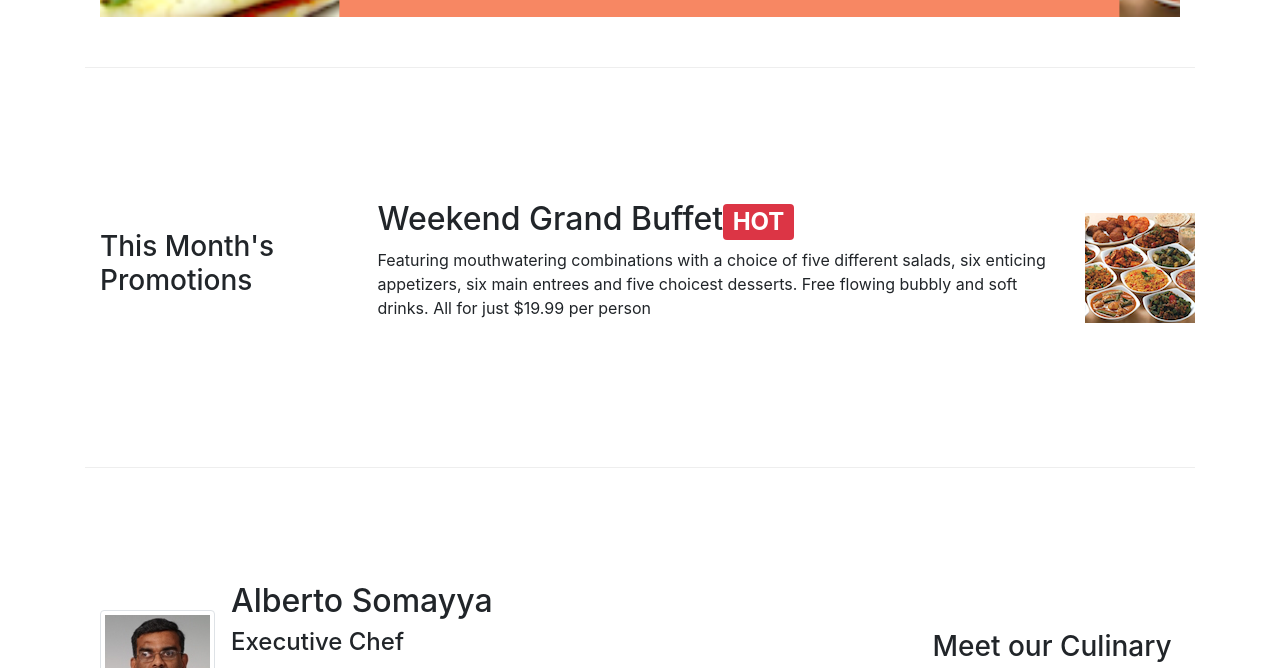
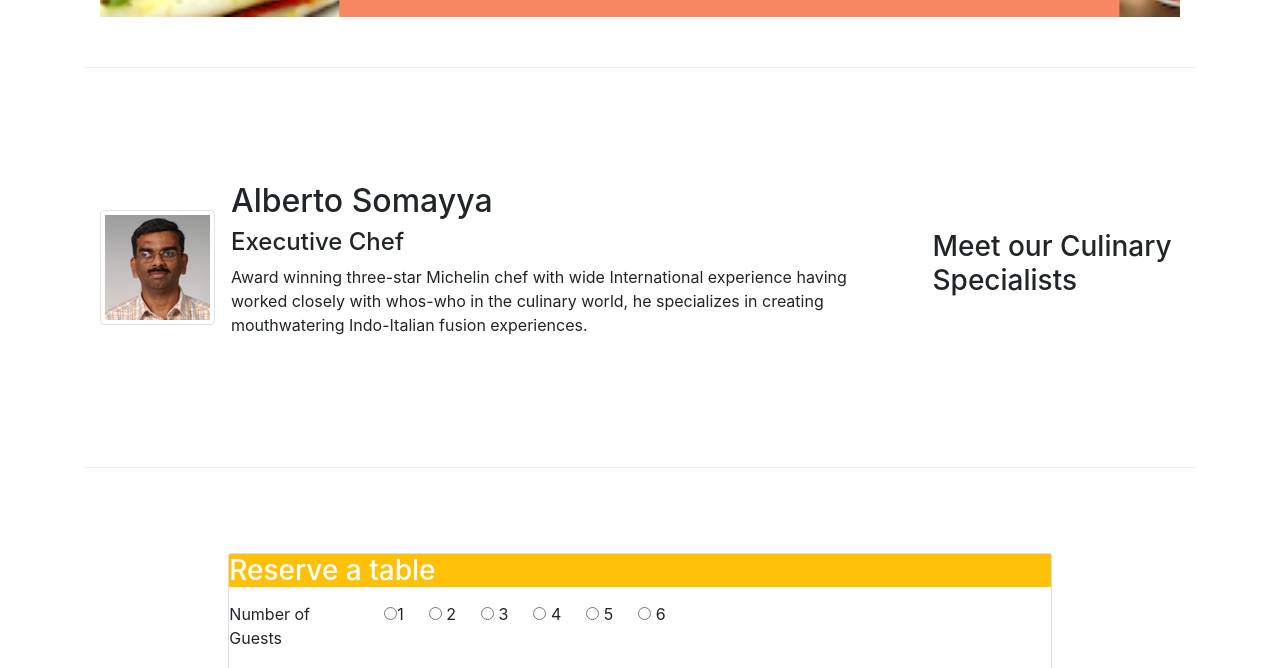
Before and after one commit to ANtibushitse/Front-End-Web-UI-Frameworks-and-Tools--Bootstrap-4, a website: page index.html in a window 1280 px wide. Shown: the part 643-1311 px from the top of the page. Drawn offline with nearby package versions, Linux system fonts and the light colour scheme.

Commit message:
formatting

```diff
--- a/index.html
+++ b/index.html
@@ -110,21 +110,11 @@
             </div>
         </div>
     </div>
-    <!-- Promotions -->
-    <div class="container">
-        <div class="row row-content align-items-center">
-            <div class="col-sm-4 col-md-3">
-                <h3>This Month's Promotions</h3>
-            </div>
-            <div class="col-sm col-md">
-                <h2>Weekend Grand Buffet<span class="badge badge-danger">HOT</span> </h2>
-                <p>Featuring mouthwatering combinations with a choice of five different salads,
-                    six enticing appetizers,
-                    six main entrees and five choicest desserts.
-                    Free flowing bubbly and soft drinks. All for just $19.99 per person </p>
-            </div>
-            <img src="/img/buffet.png" alt="buffet"></div>
-        </div>
+       <ol class="carousel-indicators">
+            <li data-target="#mycarousel" data-slide-to="0" class="active"></li>
+            <li data-target="#mycarousel" data-slide-to="1"></li>
+            <li data-target="#mycarousel" data-slide-to="2"></li>
+        </ol>
 <!-- culinary specialists -->
 <div class="container">
 
```
Also changed, not shown: aboutus.html (+0 -1 lines), contactus.html (+0 -1 lines), 1 other file.
